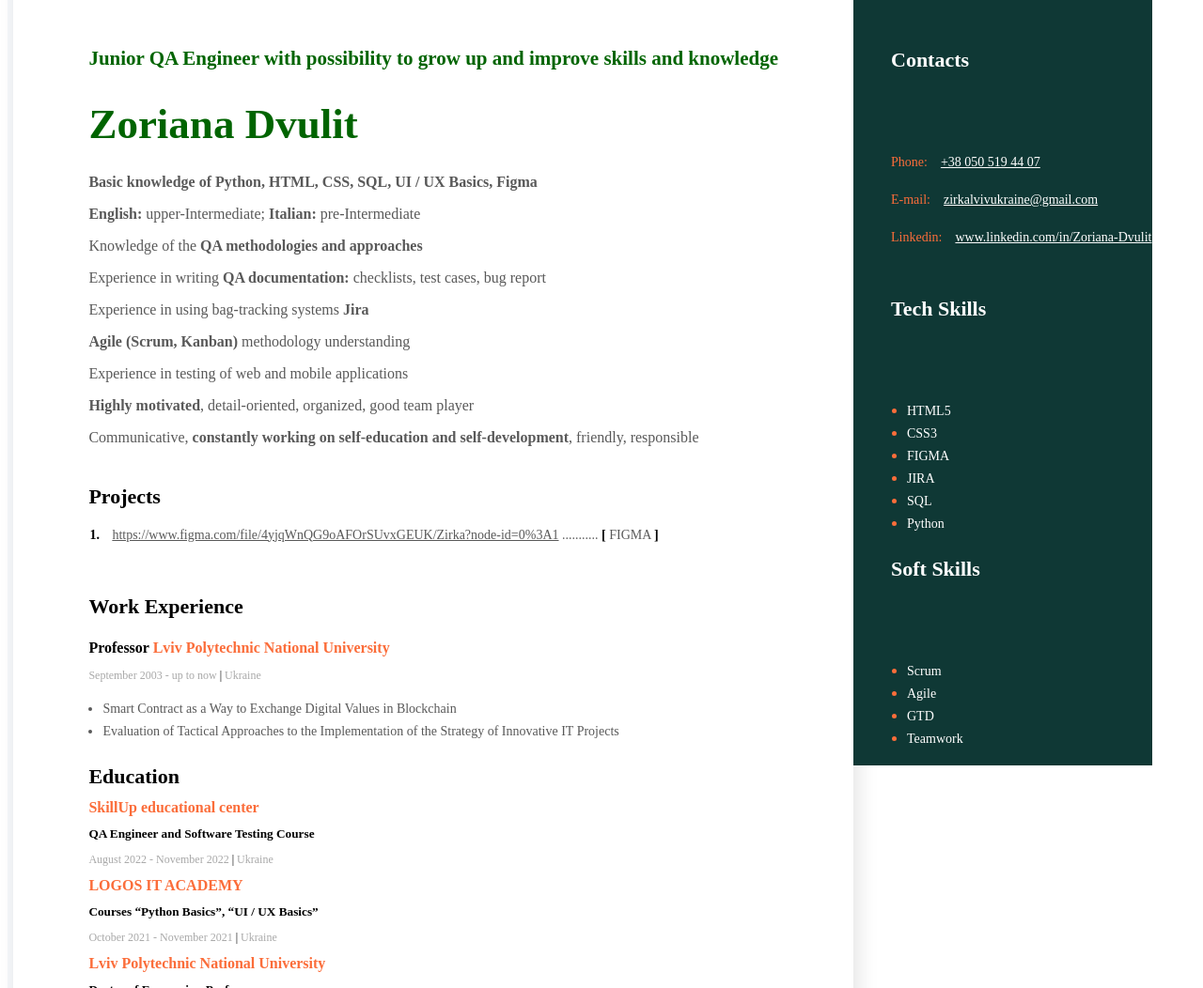
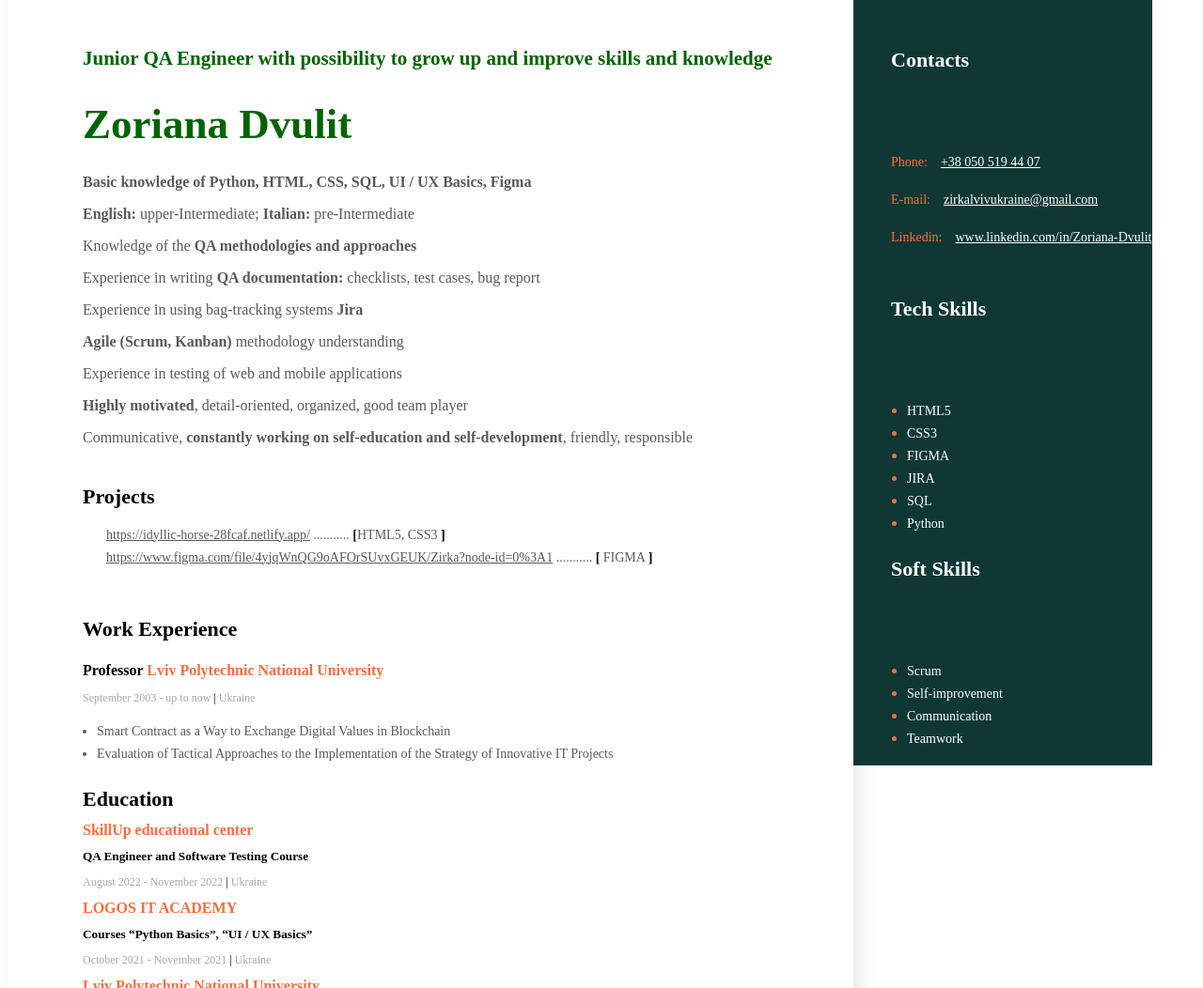
Before and after one commit to Zirkalviv/Zoriana-Dvulit.-github.io, a plain HTML site: page index.html in a window 1280 px wide. Shown: the part 48-1100 px from the top of the page at 94% size. Drawn offline with Linux system fonts and the light colour scheme; files that its build step writes are made by us from their sources.

Commit message:
Add files via upload

```diff
--- a/index.html
+++ b/index.html
@@ -47,11 +47,15 @@
 
 
                     </li>
-                    <li class="project-item">
+                    <!-- <li class="project-item"> -->
                         <span class="project">
+                            <a href="https://idyllic-horse-28fcaf.netlify.app/" class="project-link">https://idyllic-horse-28fcaf.netlify.app/</a>
+                            ...........
+
+                        <span class="project-bracket">[</span>HTML5, CSS3 <span class="project-bracket">]</span>
                             <a href="https://www.figma.com/file/4yjqWnQG9oAFOrSUvxGEUK/Zirka?node-id=0%3A1" class="project-link">https://www.figma.com/file/4yjqWnQG9oAFOrSUvxGEUK/Zirka?node-id=0%3A1</a>
                             ...........
-                            <span class="project-bracket">[</span> FIGMA <span class="project-bracket">]</span>
+                        <span class="project-bracket">[</span> FIGMA <span class="project-bracket">]</span>
                         </span>
 
                 </ol>
@@ -148,8 +152,8 @@
                 <h3 class="sidebar-tile">Soft Skills</h3>
                 <ul class="soft-skills-list">
                     <li class="soft-skills-item"> <span class="soft-skills-text">Scrum</span> </li>
-                    <li class="soft-skills-item"> <span class="soft-skills-text">Agile</span> </li>
-                    <li class="soft-skills-item"> <span class="soft-skills-text">GTD</span> </li>
+                    <li class="soft-skills-item"> <span class="soft-skills-text">Self-improvement</span> </li>
+                    <li class="soft-skills-item"> <span class="soft-skills-text">Communication</span> </li>
                     <li class="soft-skills-item"> <span class="soft-skills-text">Teamwork</span> </li>
                  </ul>
 
```
